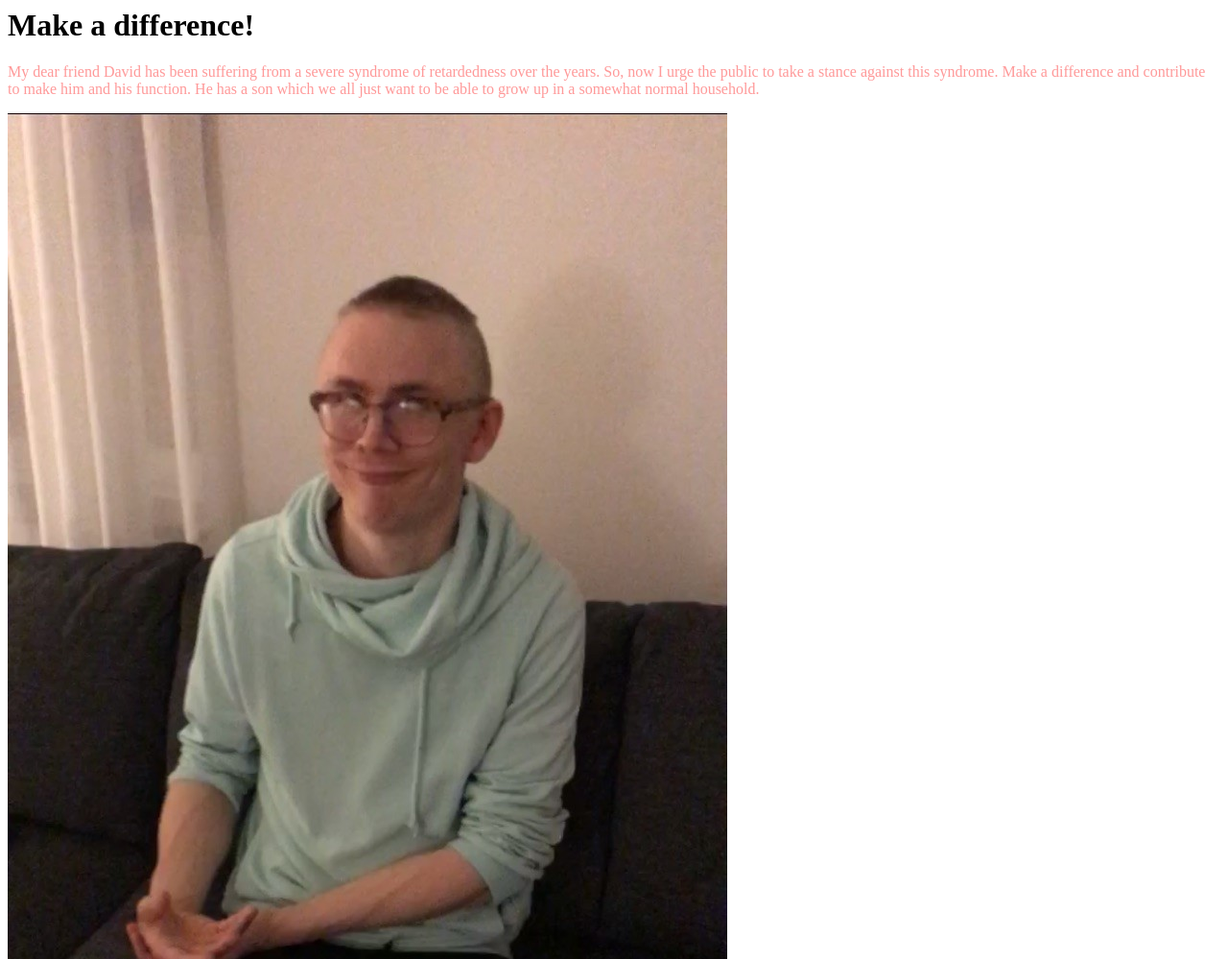
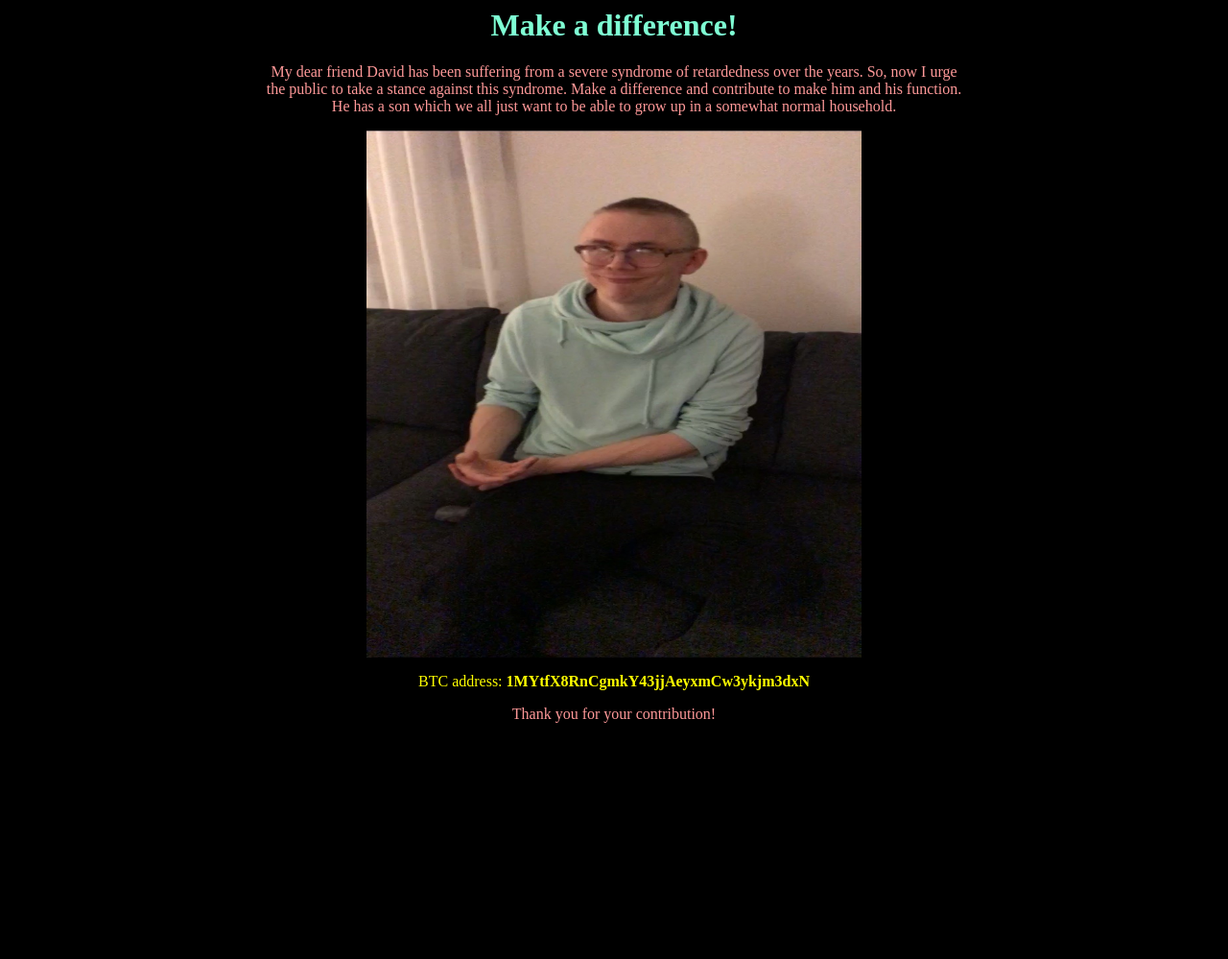
Before and after one commit to theanarch/JavaScript1, a website: page html/Donation.html in a window 1280 px wide. Shown: the top 999 px of the page at 96% size. After the commit the page ends 800 px from the top, so only its background shows below. Drawn offline with Linux system fonts and the light colour scheme.

Commit message:
Added more...

```diff
--- a/css/style.css
+++ b/css/style.css
@@ -1,15 +1,31 @@
-.pDavid {
-    color: #ff9999
+.body{
+    background-color: black;
 }
+
+div.davidTxt {
+    color: #ff9999;
+    width: 46em;
+    text-align: center;
+    margin-left: auto;
+    margin-right: auto;
+}
+
+.h1David{
+    color: aquamarine;
+}
+
+#imgDavid{
+    height:70%;
+    width:70%;
+}
+
 
 .contactField{
     width: 450px;
 }
 
-.body{
-    color: black;
-}
+
 
 .econSec:hover {
-    color: aqua;
+
 }
--- a/html/Donation.html
+++ b/html/Donation.html
@@ -1,18 +1,26 @@
 <html>
+
 <head>
-    <link href="../css/style.css" rel="stylesheet" type="text/css"/>
+    <link href="../css/style.css" rel="stylesheet" type="text/css" />
+
+
 </head>
 
 
-<h1>Make a difference!</h1>
+<body class="body">
+    <div class="davidTxt">
+        <h1 class="h1David">Make a difference!</h1>
 
-<p class="pDavid">My dear friend David has been suffering from a severe syndrome of retardedness over the years. So, now I urge the public
-    to take a stance against this syndrome. Make a difference and contribute to make him and his function. He has a son which
-    we all just want to be able to grow up in a somewhat normal household.</p>
+        <p>My dear friend David has been suffering from a severe syndrome of retardedness over the years. So, now I urge the
+            public to take a stance against this syndrome. Make a difference and contribute to make him and his function.
+            He has a son which we all just want to be able to grow up in a somewhat normal household.</p>
 
-<img src="../images/david.jpg" alt="My retarded friend">
+            <img id="imgDavid" src="../images/david.jpg" alt="My retarded friend">
 
-<p id=cryptoaddress>BTC address:</p><p>1MYtfX8RnCgmkY43jjAeyxmCw3ykjm3dxN</p>
-<p class="pDavid">Thank you for your contribution!</p>
+        <p style=color:yellow>BTC address: <strong>1MYtfX8RnCgmkY43jjAeyxmCw3ykjm3dxN</strong></p>
+        <p>Thank you for your contribution!</p>
+    </div>
+
+</body>
 
 </html>
```
Also changed, not shown: html/index.html (+1 -0 lines), js/index.js (deleted), js/js.txt.txt (deleted), 1 other file.
